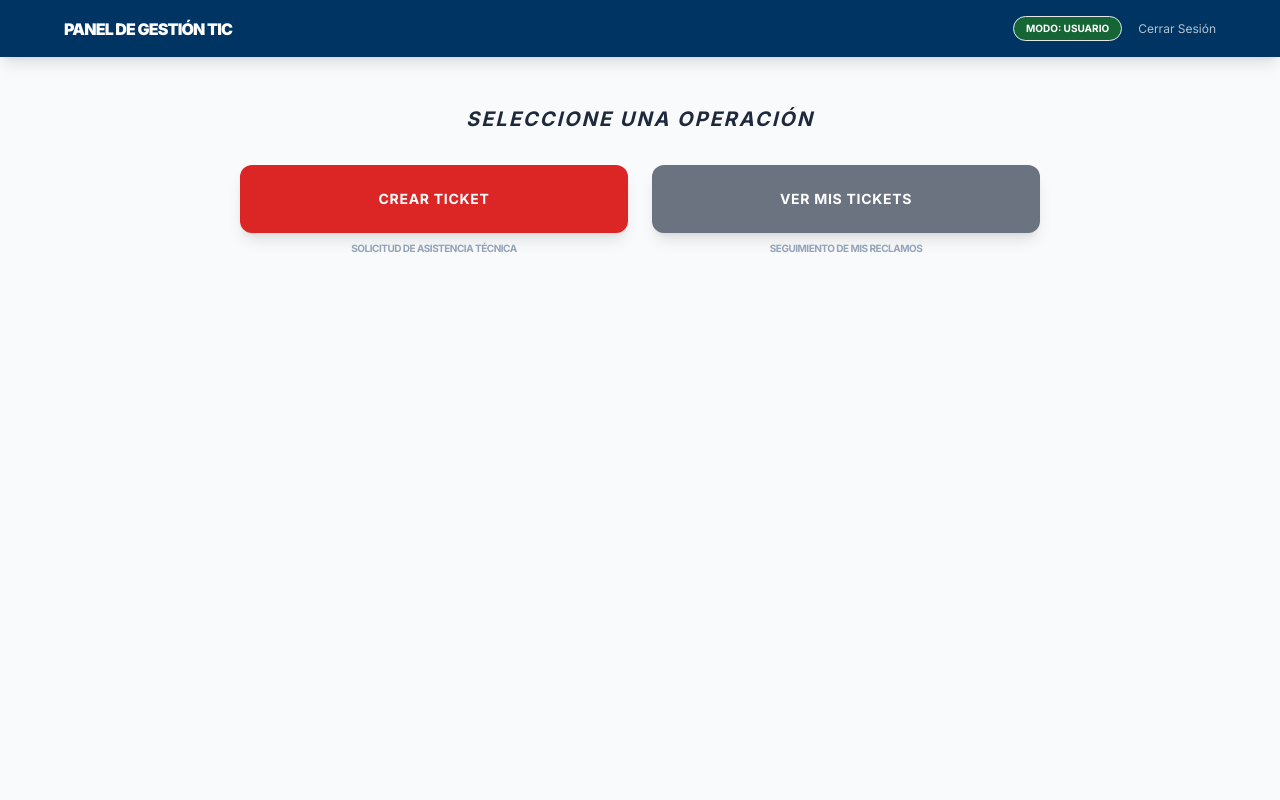
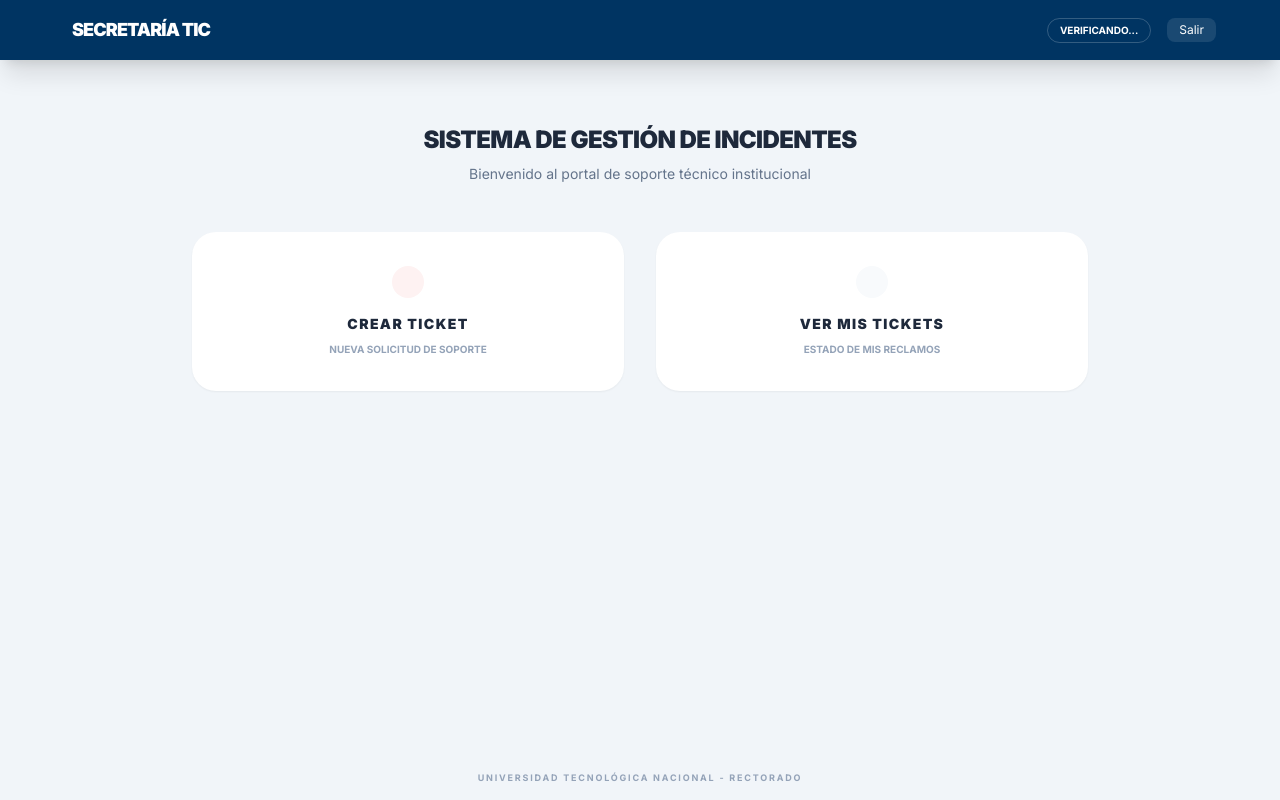
Before and after one commit to gfernandez-tic/soporte.tic, a plain HTML site: page dashboard.html in a window 1280 px wide. Drawn offline with nearby package versions, Linux system fonts and the light colour scheme.

Commit message:
Add files via upload

```diff
--- a/dashboard.html
+++ b/dashboard.html
@@ -2,92 +2,102 @@
 <html lang="es">
 <head>
     <meta charset="UTF-8">
+    <meta name="viewport" content="width=device-width, initial-scale=1.0">
     <title>Soporte UTN - Dashboard</title>
     <script src="https://cdn.tailwindcss.com"></script>
     <script src="https://unpkg.com/lucide@latest"></script>
     <style>
-        @import url('https://fonts.googleapis.com/css2?family=Inter:wght@400;700;900&display=swap');
+        @import url('https://fonts.googleapis.com/css2?family=Inter:wght@400;600;700;900&display=swap');
         body { font-family: 'Inter', sans-serif; }
-        .admin-section { display: none; } /* Oculto por defecto */
+        /* Los elementos de admin están ocultos por defecto */
+        .admin-only { display: none !important; }
     </style>
 </head>
-<body class="bg-slate-50 min-h-screen">
+<body class="bg-slate-100 min-h-screen">
 
-    <nav class="bg-[#003462] p-4 text-white shadow-lg">
+    <nav class="bg-[#003462] p-4 text-white shadow-xl">
         <div class="max-w-6xl mx-auto flex justify-between items-center">
-            <h1 class="font-black uppercase tracking-tighter">Panel de Gestión TIC</h1>
+            <div class="flex items-center gap-2">
+                <i data-lucide="layout-dashboard" size="20"></i>
+                <h1 class="font-black uppercase tracking-tighter text-lg">Secretaría TIC</h1>
+            </div>
             <div class="flex items-center gap-4">
-                <span id="roleBadge" class="text-[10px] px-3 py-1 rounded-full border font-bold uppercase bg-slate-700">Cargando...</span>
-                <a href="index.html" class="text-xs hover:underline opacity-70">Cerrar Sesión</a>
+                <span id="roleBadge" class="text-[10px] px-3 py-1 rounded-full font-bold uppercase border border-white/20">
+                    Verificando...
+                </span>
+                <a href="index.html" class="text-xs bg-white/10 hover:bg-white/20 px-3 py-1 rounded-lg transition-all">Salir</a>
             </div>
         </div>
     </nav>
 
-    <main class="max-w-4xl mx-auto p-12 text-center">
-        <h2 class="text-xl font-bold text-slate-800 mb-8 uppercase tracking-widest italic">Seleccione una Operación</h2>
+    <main class="max-w-5xl mx-auto p-8 md:p-16">
+        <header class="text-center mb-12">
+            <h2 class="text-2xl font-black text-slate-800 uppercase tracking-tight">Sistema de Gestión de Incidentes</h2>
+            <p class="text-slate-500 text-sm mt-2">Bienvenido al portal de soporte técnico institucional</p>
+        </header>
 
-        <div class="grid grid-cols-1 md:grid-cols-2 gap-6">
+        <div class="grid grid-cols-1 md:grid-cols-2 gap-8">
 
-            <div class="flex flex-col">
-                <a href="ingreso.html" target="_blank" class="flex items-center justify-center bg-red-600 hover:bg-red-700 text-white font-bold py-6 px-6 rounded-xl transition-all shadow-lg hover:-translate-y-1 uppercase tracking-wider text-sm">
-                    Crear Ticket
+            <div class="group">
+                <a href="ingreso.html" class="flex flex-col items-center justify-center bg-white border-2 border-transparent hover:border-red-500 p-8 rounded-3xl shadow-sm hover:shadow-xl transition-all duration-300 h-full">
+                    <div class="p-4 bg-red-50 text-red-600 rounded-2xl mb-4 group-hover:scale-110 transition-transform">
+                        <i data-lucide="plus-circle" size="32"></i>
+                    </div>
+                    <span class="font-black text-slate-800 uppercase tracking-widest text-sm text-center">Crear Ticket</span>
+                    <span class="text-[10px] text-slate-400 mt-2 text-center uppercase font-bold">Nueva solicitud de soporte</span>
                 </a>
-                <p class="text-[10px] text-slate-400 mt-2 font-bold uppercase tracking-tighter">Solicitud de asistencia técnica</p>
             </div>
 
-            <div class="flex flex-col">
-                <a href="ver_tickets.html" class="flex items-center justify-center bg-gray-500 hover:bg-gray-600 text-white font-bold py-6 px-6 rounded-xl transition-all shadow-lg hover:-translate-y-1 uppercase tracking-wider text-sm">
-                    Ver mis Tickets
+            <div class="group">
+                <a href="ver_tickets.html" class="flex flex-col items-center justify-center bg-white border-2 border-transparent hover:border-slate-500 p-8 rounded-3xl shadow-sm hover:shadow-xl transition-all duration-300 h-full">
+                    <div class="p-4 bg-slate-50 text-slate-600 rounded-2xl mb-4 group-hover:scale-110 transition-transform">
+                        <i data-lucide="list" size="32"></i>
+                    </div>
+                    <span class="font-black text-slate-800 uppercase tracking-widest text-sm text-center">Ver mis Tickets</span>
+                    <span class="text-[10px] text-slate-400 mt-2 text-center uppercase font-bold">Estado de mis reclamos</span>
                 </a>
-                <p class="text-[10px] text-slate-400 mt-2 font-bold uppercase tracking-tighter">Seguimiento de mis reclamos</p>
             </div>
 
-            <div id="adminPanel1" class="admin-section flex flex-col">
-                <a href="gestion_tkt.html" target="_blank" class="flex items-center justify-center bg-blue-600 hover:bg-blue-700 text-white font-bold py-6 px-6 rounded-xl transition-all shadow-lg hover:-translate-y-1 uppercase tracking-wider text-sm">
-                    Asignar Ticket
+            <div id="adminPanel1" class="admin-only group">
+                <a href="gestion_tkt.html" class="flex flex-col items-center justify-center bg-white border-2 border-transparent hover:border-blue-600 p-8 rounded-3xl shadow-sm hover:shadow-xl transition-all duration-300 h-full">
+                    <div class="p-4 bg-blue-50 text-blue-600 rounded-2xl mb-4 group-hover:scale-110 transition-transform">
+                        <i data-lucide="settings" size="32"></i>
+                    </div>
+                    <span class="font-black text-slate-800 uppercase tracking-widest text-sm text-center">Gestión de Tickets</span>
+                    <span class="text-[10px] text-slate-400 mt-2 text-center uppercase font-bold">Mesa de ayuda institucional</span>
                 </a>
-                <p class="text-[10px] text-slate-400 mt-2 font-bold uppercase tracking-tighter">Mesa de Ayuda (Admin)</p>
             </div>
 
-            <div id="adminPanel2" class="admin-section flex flex-col">
-                <a href="Panel.html" target="_blank" class="flex items-center justify-center bg-black hover:bg-slate-800 text-white font-bold py-6 px-6 rounded-xl transition-all shadow-lg hover:-translate-y-1 uppercase tracking-wider text-sm">
-                    Panel de Control
+            <div id="adminPanel2" class="admin-only group">
+                <a href="Panel.html" class="flex flex-col items-center justify-center bg-white border-2 border-transparent hover:border-black p-8 rounded-3xl shadow-sm hover:shadow-xl transition-all duration-300 h-full">
+                    <div class="p-4 bg-slate-100 text-black rounded-2xl mb-4 group-hover:scale-110 transition-transform">
+                        <i data-lucide="bar-chart-3" size="32"></i>
+                    </div>
+                    <span class="font-black text-slate-800 uppercase tracking-widest text-sm text-center">Panel de Control</span>
+                    <span class="text-[10px] text-slate-400 mt-2 text-center uppercase font-bold">Métricas y estadísticas</span>
                 </a>
-                <p class="text-[10px] text-slate-400 mt-2 font-bold uppercase tracking-tighter">Estadísticas y Métricas (Admin)</p>
             </div>
 
         </div>
     </main>
 
+    <footer class="fixed bottom-0 w-full p-4 text-center">
+        <p class="text-[9px] text-slate-400 font-bold uppercase tracking-[0.2em]">Universidad Tecnológica Nacional - Rectorado</p>
+    </footer>
+
     <script>
-        // Inicializar iconos
+        // 1. Inicializar iconos
         lucide.createIcons();
 
-        // 1. LEER EL ROL DE LA URL
-        const params = new URLSearchParams(window.location.search);
-        const userRole = params.get('role');
+        // 2. Lógica de Roles por URL
+        function applyRole() {
+            const params = new URLSearchParams(window.location.search);
+            const role = params.get('role');
 
-        // 2. ELEMENTOS
-        const badge = document.getElementById('roleBadge');
-        const p1 = document.getElementById('adminPanel1');
-        const p2 = document.getElementById('adminPanel2');
+            const badge = document.getElementById('roleBadge');
+            const adminItems = document.querySelectorAll('.admin-only');
 
-        // 3. LOGICA DE VISIBILIDAD
-        if (userRole === 'admin') {
-            badge.textContent = "MODO: ADMINISTRADOR";
-            badge.style.backgroundColor = "#991b1b"; // Rojo oscuro
+            console.log("Rol en sesión:", role);
 
-            // FORZAR VISIBILIDAD
-            p1.style.display = "flex";
-            p2.style.display = "flex";
-        } else {
-            badge.textContent = "MODO: USUARIO";
-            badge.style.backgroundColor = "#166534"; // Verde oscuro
-
-            // ASEGURAR OCULTAMIENTO
-            p1.style.display = "none";
-            p2.style.display = "none";
-        }
-    </script>
-</body>
-</html>
+            if (role === 'admin') {
+                // Configurar Inter
```
